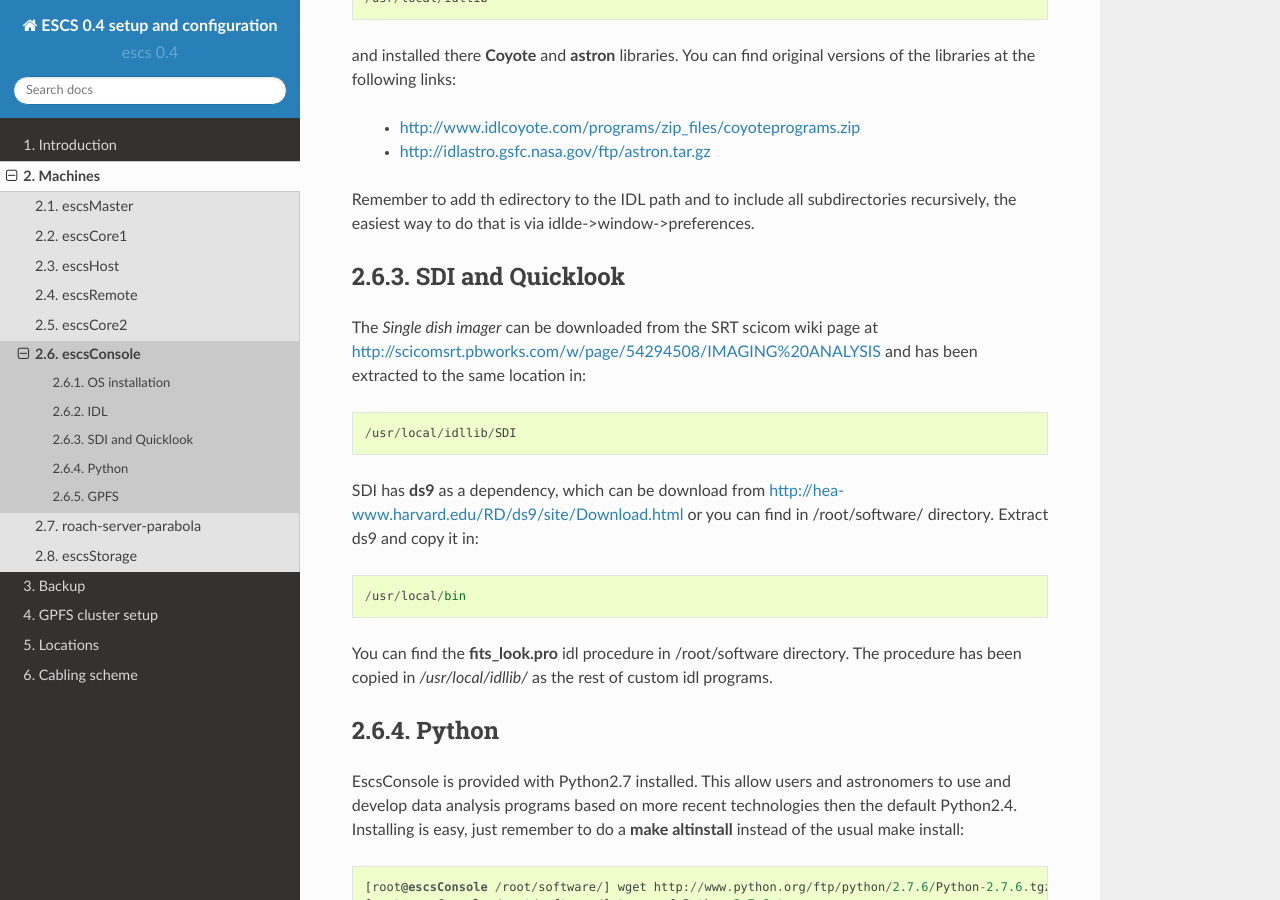
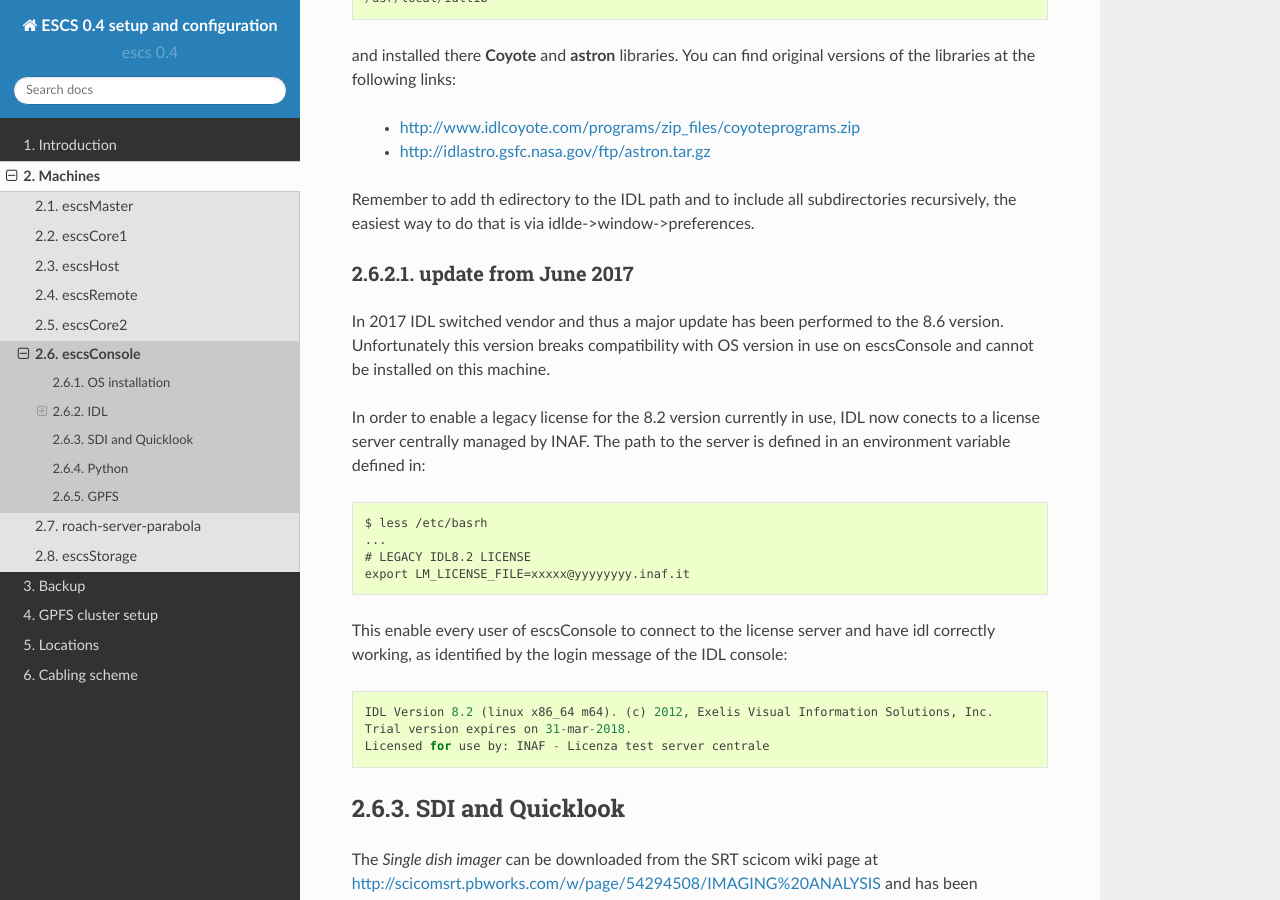
Before and after one commit to discos/escs-med, a Sphinx documentation site: the page built from source/escsconsole.rst, in a window 1280 px wide and 900 px high, scrolled down 915 px. Built offline with Sphinx 7.4.7 and the Read the Docs theme 2.0.0, drawn with Linux system fonts in a browser that asks for light colours.

Commit message:
updated IDL installation instructions

```diff
--- a/source/escsconsole.rst
+++ b/source/escsconsole.rst
@@ -49,6 +49,28 @@ versions of the libraries at the following links:
 Remember to add th edirectory to the IDL path and to include all subdirectories
 recursively, the easiest way to do that is via idlde->window->preferences.
 
+update from June 2017
+=====================
+
+In 2017 IDL switched vendor and thus a major update has been performed to the 8.6 version.
+Unfortunately this version breaks compatibility with OS version in use on escsConsole and
+cannot be installed on this machine.
+
+In order to enable a legacy license for the 8.2 version currently in use, IDL now conects to a
+license server centrally managed by INAF. The path to the server is defined in an environment
+variable defined in::
+
+  $ less /etc/basrh
+  ...
+  # LEGACY IDL8.2 LICENSE
+  export LM_LICENSE_FILE=xxxxx@yyyyyyyy.inaf.it
+
+This enable every user of escsConsole to connect to the license server and have idl
+correctly working, as identified by the login message of the IDL console::
+
+  IDL Version 8.2 (linux x86_64 m64). (c) 2012, Exelis Visual Information Solutions, Inc.
+  Trial version expires on 31-mar-2018.
+  Licensed for use by: INAF - Licenza test server centrale
 
 SDI and Quicklook
 ~~~~~~~~~~~~~~~~~
```
